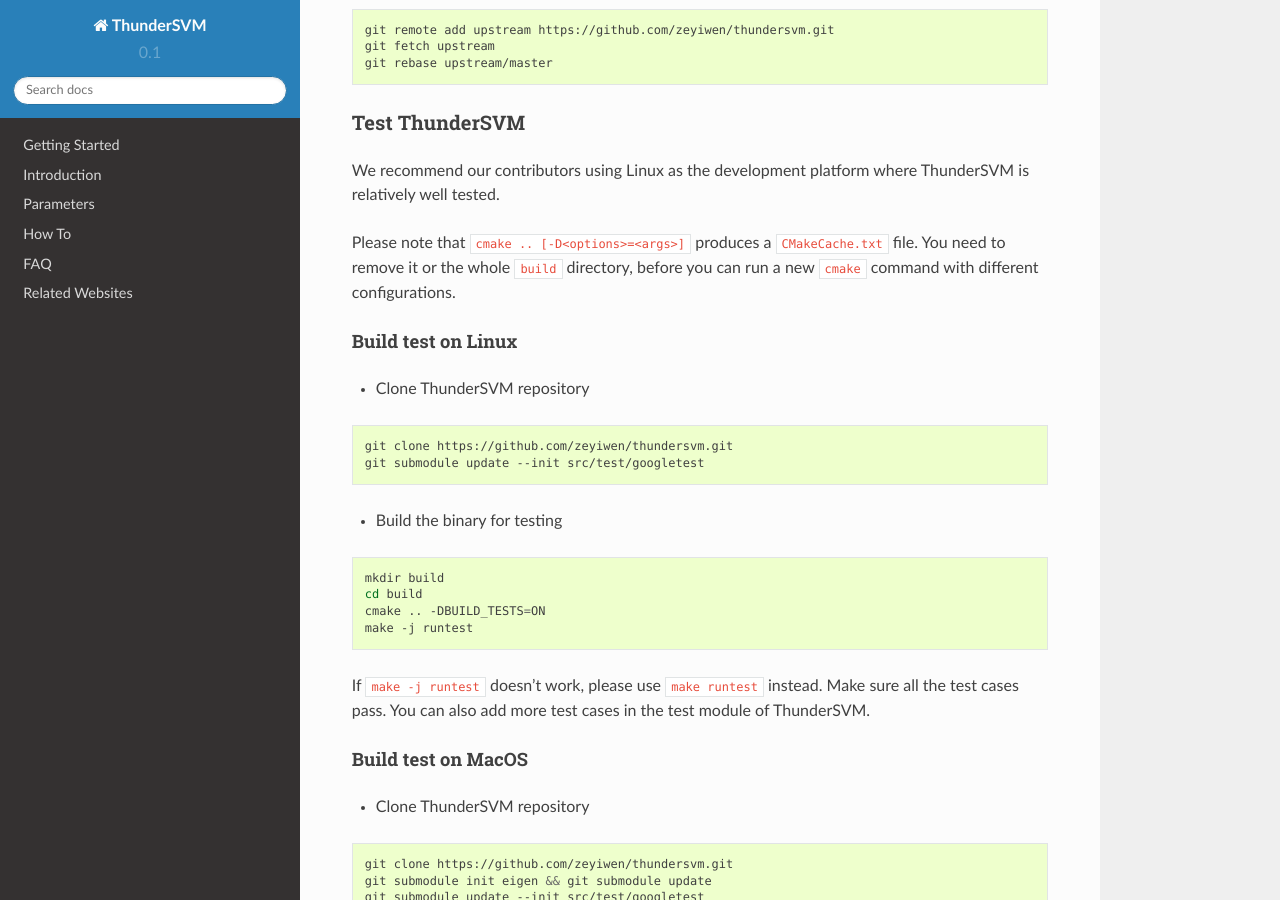
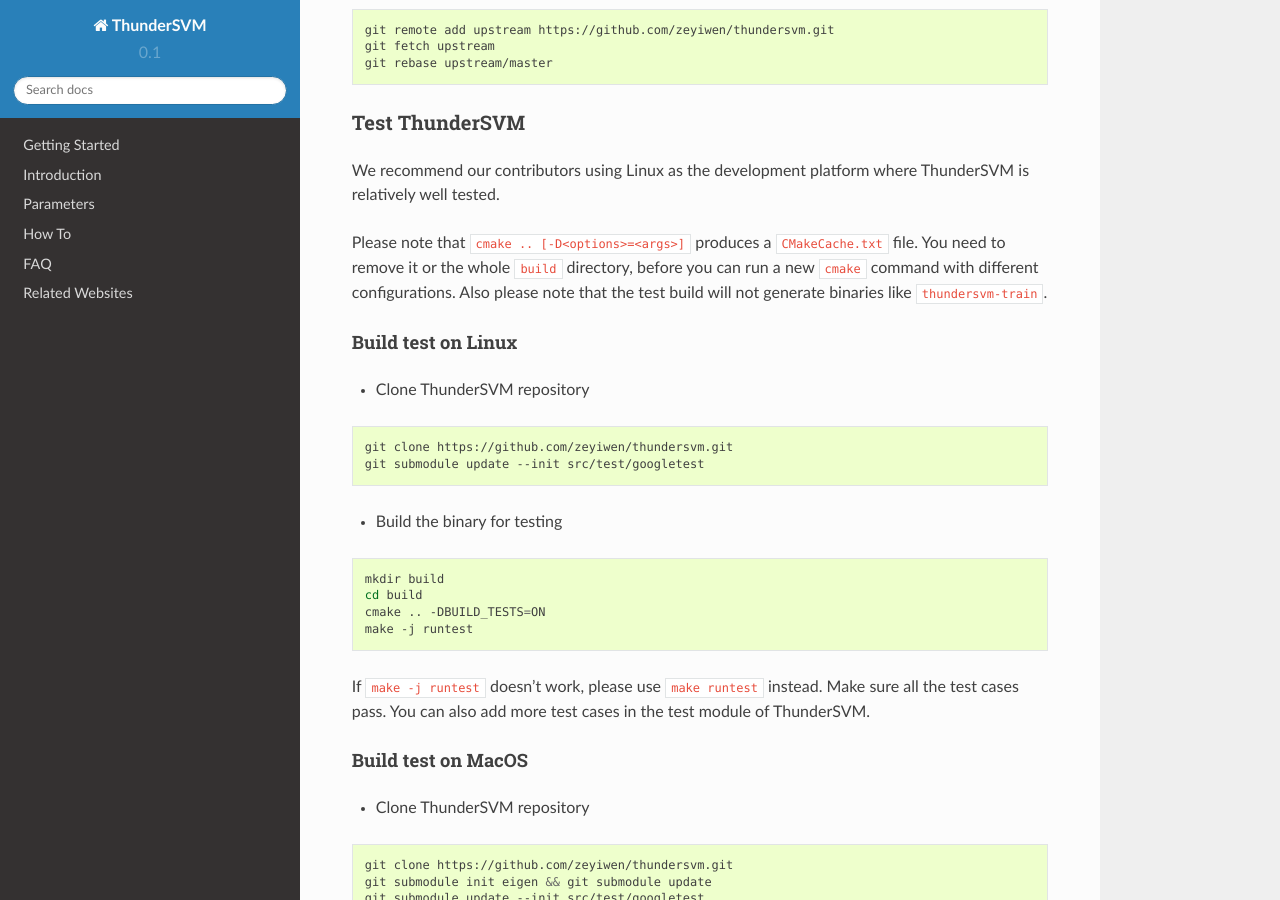
Before and after one commit to Xtra-Computing/thundersvm, a Sphinx documentation site: the page built from docs/how-to.md, in a window 1280 px wide and 900 px high, scrolled down 2976 px. Built offline with Sphinx 7.4.7 and the Read the Docs theme 2.0.0, drawn with Linux system fonts in a browser that asks for light colours.

Commit message:
Update how-to.md

````diff
--- a/docs/how-to.md
+++ b/docs/how-to.md
@@ -108,8 +108,7 @@
 ### Test ThunderSVM
 We recommend our contributors using Linux as the development platform where ThunderSVM is relatively well tested.
 
-Please note that ```cmake .. [-D<options>=<args>]``` produces a  ```CMakeCache.txt``` file. You need to remove it or the whole ```build``` directory, before you can run a new ```cmake``` command with different configurations.
-
+Please note that ```cmake .. [-D<options>=<args>]``` produces a  ```CMakeCache.txt``` file. You need to remove it or the whole ```build``` directory, before you can run a new ```cmake``` command with different configurations. Also please note that the test build will not generate binaries like `thundersvm-train`.
 #### Build test on Linux
 * Clone ThunderSVM repository
 ```bash
````
